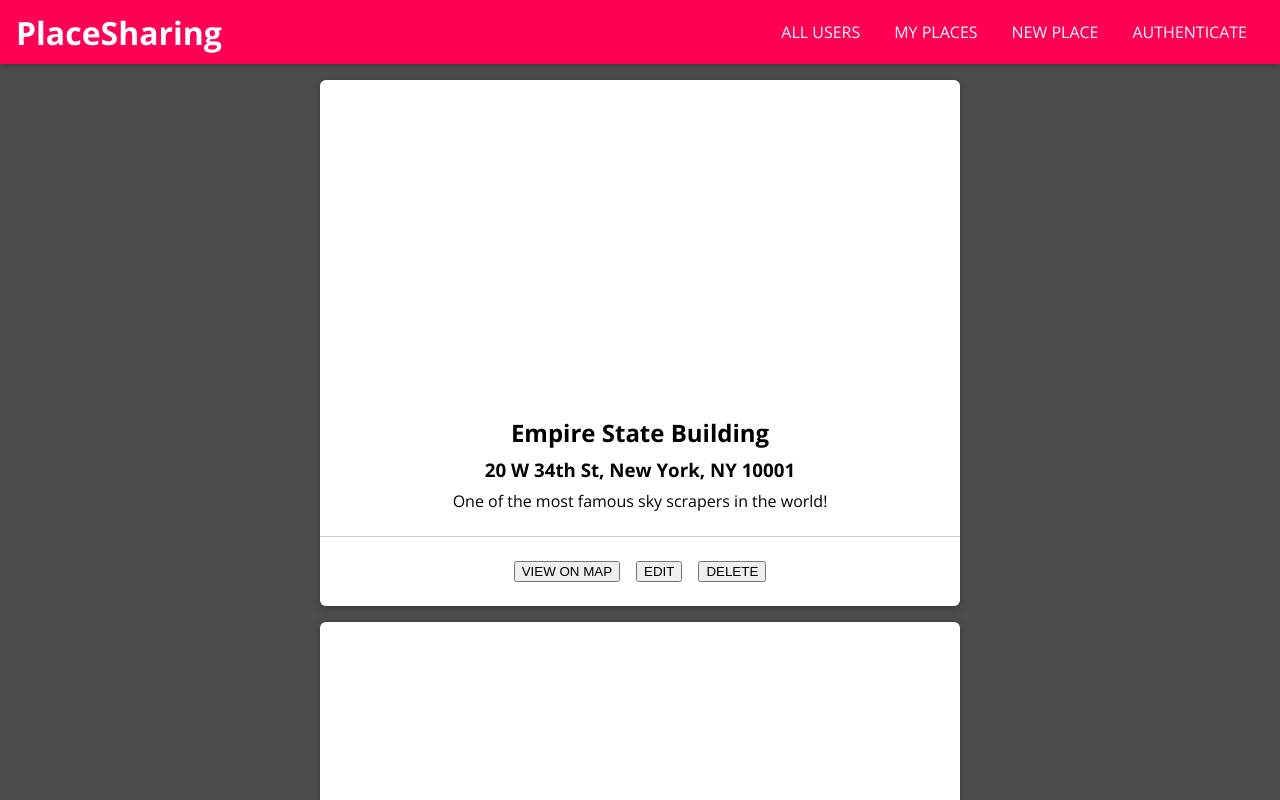
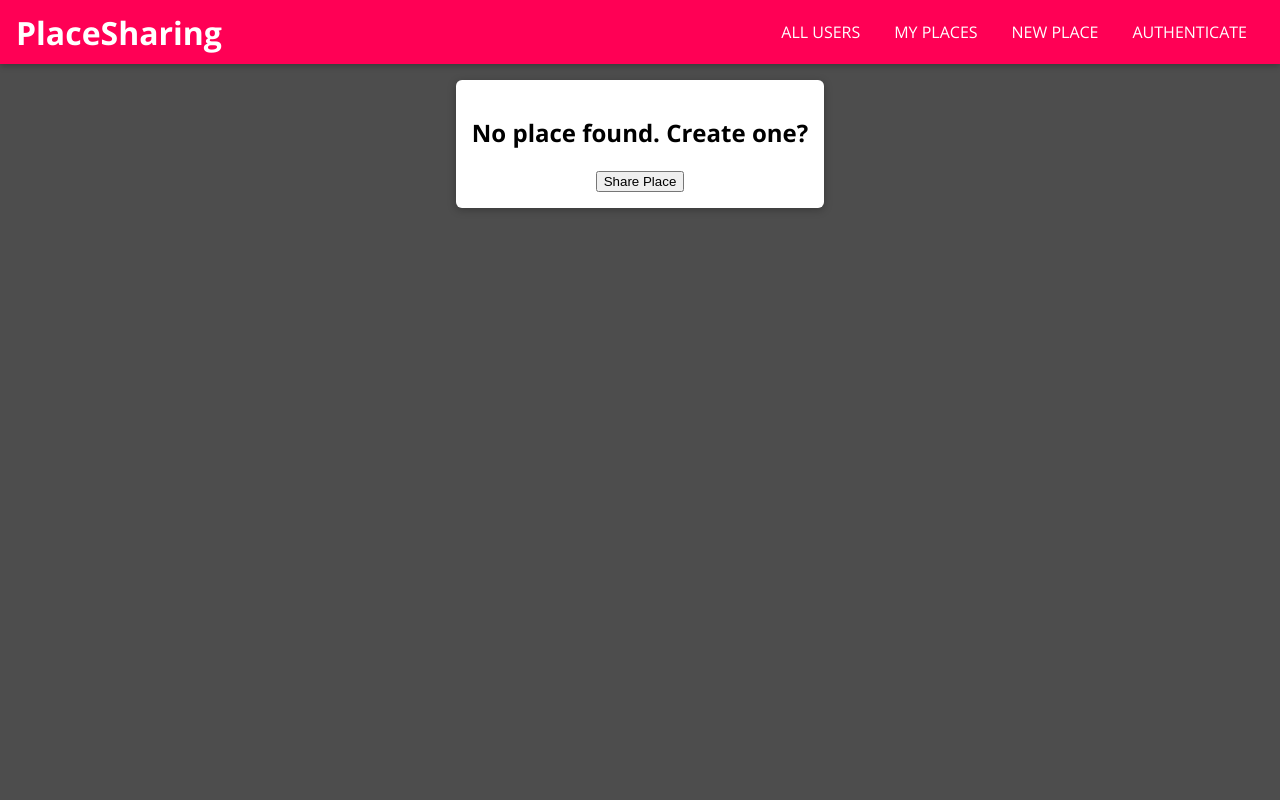
Before and after one commit to KehaoHuang/PlaceSharing, a React (Create React App) app: page /1/places in a window 1280 px wide. Shown: the top 800 px of the page. Built offline with nearby package versions, Linux system fonts and the light colour scheme.

Commit message:
Filter places according to creator

```diff
--- a/src/places/pages/UserPlaces.js
+++ b/src/places/pages/UserPlaces.js
@@ -1,4 +1,5 @@
 import React from 'react';
+import { useParams } from 'react-router-dom';
 
 import PlaceList from '../components/PlaceList';
 
@@ -30,8 +31,10 @@
 ];
 
 const UserPlaces = () => {
+  const userId = useParams().userId;
+  const loadedPlaces = DUMMY_PLACES.filter(place => place.creator === userId);
 
-  return <PlaceList items={DUMMY_PLACES} />;
+  return <PlaceList items={loadedPlaces} />;
 };
 
 export default UserPlaces;
```
